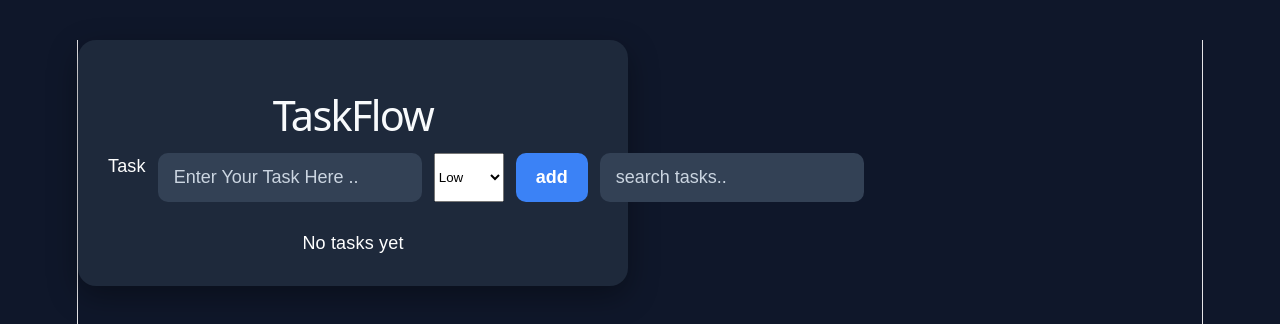
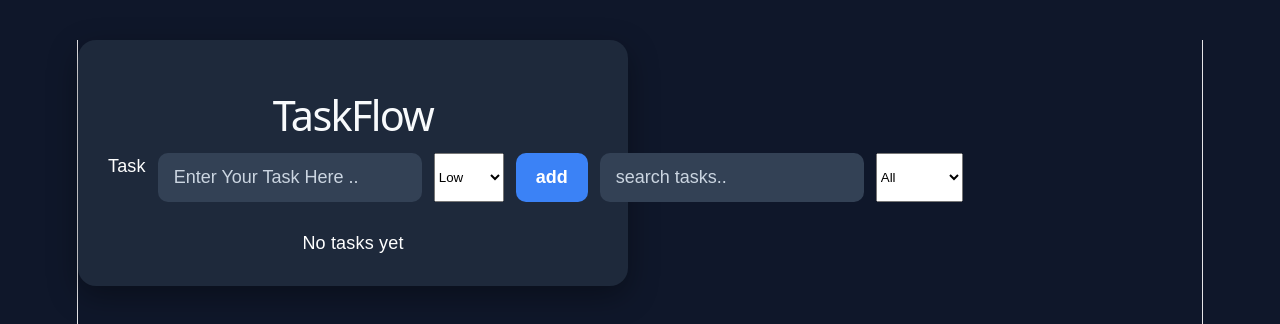
Before and after one commit to chetanchauhan715/taskflow-react, a React (Vite) app in the folder taskflow-v2-react/: page / in a window 1280 px wide. Shown: the top 324 px of the page. Built offline with nearby package versions, Linux system fonts and the light colour scheme.

Commit message:
feat: add filtering for tasks

```diff
--- a/taskflow-v2-react/src/App.jsx
+++ b/taskflow-v2-react/src/App.jsx
@@ -8,6 +8,7 @@ function App() {
   const [editId , setEditId] = useState(null);
   const [search , setSearch] = useState("");
   const [priority , setPriority] = useState("low");
+  const [status , setStatus] = useState("all");
 
 
   function addTask(event){
@@ -74,11 +75,43 @@ task.id === id
   }
 
 // filtered task - seperate for search and filter (chunk of tasks used for ui ) without modifying original
-  const filteredTask = tasks.filter( (task)=>
-    task.text.toLowerCase().includes(search.toLowerCase())
-  );
+  // const filteredTask = tasks.filter( (task)=>
+  //   task.text.toLowerCase().includes(search.toLowerCase())
+  // );
+  console.log(tasks);
+console.log(status);
+console.log(search);
+
+
+
+  const filteredTask = tasks.filter( (task) => {
+
+    console.log("Current Task:", task);
+
+    const matchesSearch = task.text.toLowerCase().includes(search.toLowerCase());
+
+    console.log("matchesSearch:", matchesSearch);
+
+    let matchesStatus;
+
+    if(status === "all"){
+      matchesStatus = true;
+    } else if (status === "completed"){
+      matchesStatus = task.completed === true ;
+    } else if(status === "pending"){
+      matchesStatus = task.completed === false;
+    }
+
+
+    console.log("matchesStatus:", matchesStatus);
+
+
+    return matchesStatus && matchesSearch;
+
+  })
 
   // form -------------------------
+
 
   return (
     <>
@@ -120,6 +153,17 @@ task.id === id
           value={search}
           onChange={ (e)=> setSearch(e.target.value)}
           />
+
+          <select
+          value={status}
+          onChange={ (e)=> setStatus(e.target.value)}
+          >
+            <option value="all">All</option>
+            <option value="completed">Completed</option>
+            <option value="pending">Pending</option>
+
+          </select>
+
         </form>
 
         <TaskList
```
